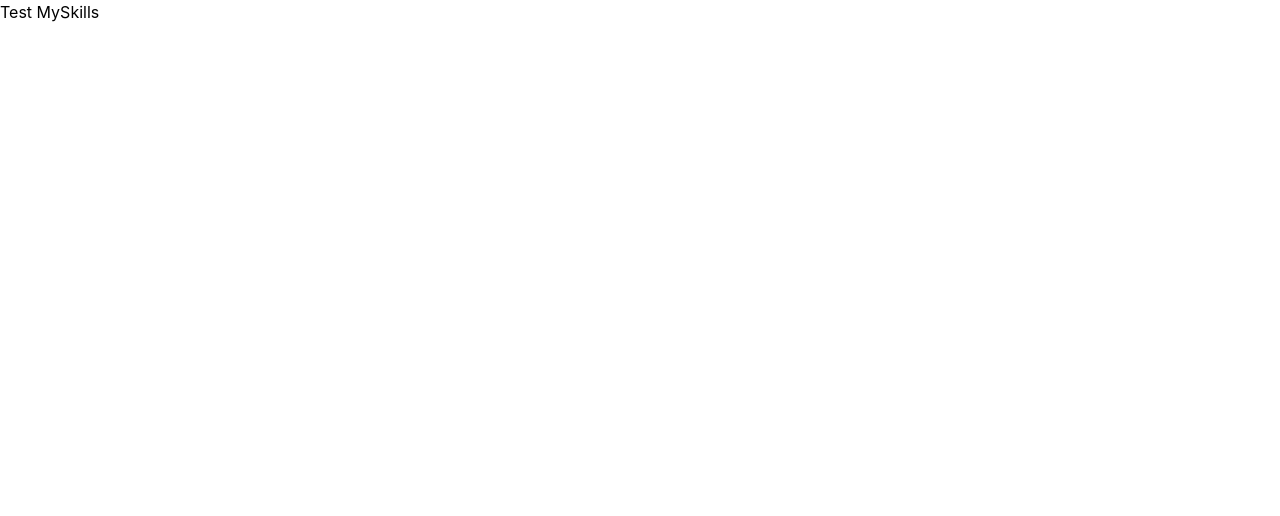
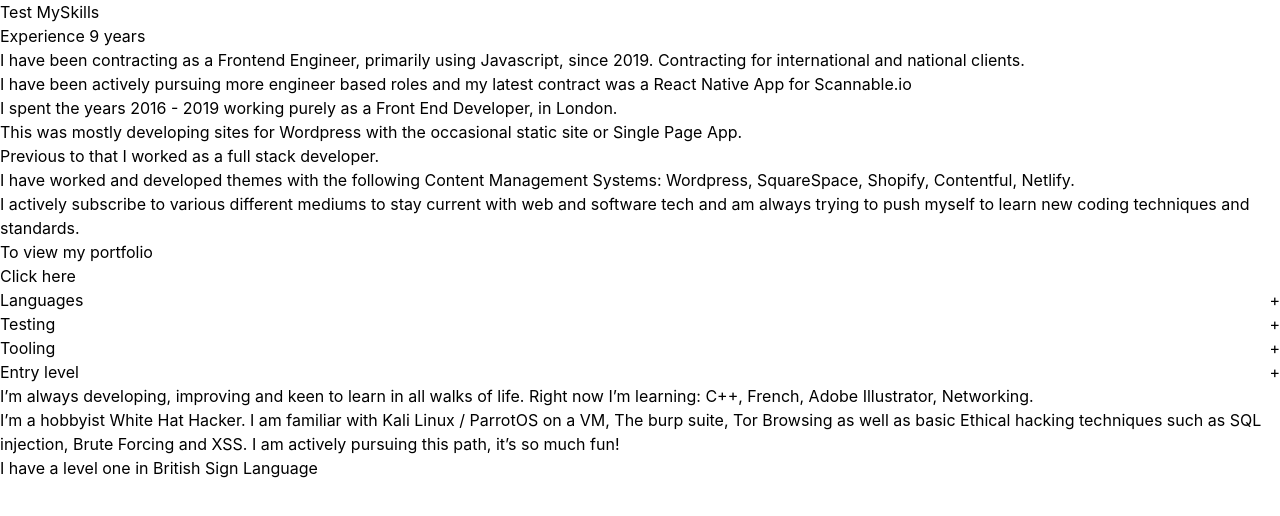
Before and after one commit to andrew-os/andrewbe-new, a Next.js app in the folder andrewbe-me/: page /myskills in a window 1280 px wide. Shown: the top 516 px of the page. Built offline with nearby package versions, Linux system fonts and the light colour scheme.

Commit message:
accordion working and content on skills page

```diff
--- /dev/null
+++ b/andrewbe-me/components/Accordion.tsx
@@ -0,0 +1,26 @@
+import React, { useState } from 'react';
+
+interface AccordionProps{
+    title: string;
+    content: string[];
+}
+
+const Accordion = ({ title, content }: AccordionProps) => {
+  const [isActive, setIsActive] = useState(false);
+
+  return (
+    <div className="accordion-item flex flex-col">
+      <div className="accordion-title flex flex-row justify-between" onClick={() => setIsActive(!isActive)}>
+        <div>{title}</div>
+        <div>{isActive ? '-' : '+'}</div>
+      </div>
+      {isActive && <ul className="accordion-content">{
+        content.map((item, i) => (
+            <li key={i}>{item}</li>
+        ))
+      }</ul>}
+    </div>
+  );
+};
+
+export default Accordion;
--- /dev/null
+++ b/andrewbe-me/components/ExperienceYears.tsx
@@ -0,0 +1,7 @@
+export default function ExperienceYears(){
+    const now = new Date()
+    const currentYear: number = now.getFullYear();
+        return(
+            <>{currentYear - 2013} years</>
+        )
+}
--- a/andrewbe-me/pages/index.tsx
+++ b/andrewbe-me/pages/index.tsx
@@ -3,12 +3,11 @@
 import Image from 'next/image'
 import Header from '../components/Header'
 import PageHeader from '../components/PageHeader'
+import ExperienceYears from '../components/ExperienceYears'
 import TextBody from '../components/TextBody'
 import Footer from '../components/Footer'
 
 const Home: NextPage = () => {
-  const date = new Date()
-  const yearsOfDeving: number = date.getFullYear() - 2013
   return (
     <div className='min-h-screen flex flex-col'>
       <Head>
@@ -20,7 +19,7 @@
       <main className='flex flex-1 flex-col'>
         <PageHeader pageTitle='Hello :)' />
         <TextBody>My name is Andrew</TextBody>
-        <TextBody>I’m a web developer of {yearsOfDeving} years</TextBody>
+        <TextBody>I’m a web developer of <ExperienceYears /></TextBody>
         <TextBody>I like to code, hack and adventure life away</TextBody>
         <TextBody>Current Location: <b>Kaikoura NZ</b></TextBody>
       </main>
--- a/andrewbe-me/pages/myskills/index.tsx
+++ b/andrewbe-me/pages/myskills/index.tsx
@@ -1,8 +1,42 @@
 import type { NextPage } from 'next'
+import Link from 'next/link'
+import ExperienceYears from '../../components/ExperienceYears';
+import TextBody from '../../components/TextBody';
+import Accordion from '../../components/Accordion';
+import { accordionData } from '../../utils/content';
 
 const MySkills: NextPage = () => {
     return(
-        <h1>Test MySkills</h1>
+        <div>
+            <h1>Test MySkills</h1>
+            <h2>Experience <span><ExperienceYears /></span></h2>
+            <main>
+                <TextBody>I have been contracting as a Frontend Engineer, primarily using Javascript, since 2019. Contracting for international and national clients.</TextBody>
+                <TextBody>I have been actively pursuing more engineer based roles and my latest contract was a React Native App for <a href="https://scannable.io">Scannable.io</a></TextBody>
+                <TextBody>I spent the years 2016 - 2019 working purely as a Front End Developer, in London.</TextBody>
+                <TextBody>This was mostly developing sites for Wordpress with the occasional static site or Single Page App.</TextBody>
+                <TextBody>Previous to that I worked as a full stack developer.</TextBody>
+                <TextBody>I have worked and developed themes with the following Content Management Systems: Wordpress, SquareSpace, Shopify, Contentful, Netlify.</TextBody>
+                <TextBody>I actively subscribe to various different mediums to stay current with web and software tech and am always trying to push myself to learn new coding techniques and standards.</TextBody>
+            </main>
+            <div>
+                <p>To view my portfolio</p>
+                <Link href="/portfolio"><a>Click here</a></Link>
+            </div>
+            <div className="accordion">
+            {accordionData.map(({ title, content}) => (
+            <Accordion title={title} content={content} key={title} />
+            ))}
+        </div>
+        <div>
+            <TextBody>I’m always developing, improving and keen to learn in all walks of life.
+                Right now I’m learning: C++, French, Adobe Illustrator, Networking.</TextBody>
+            <TextBody>
+                    I’m a hobbyist White Hat Hacker. I am familiar with Kali Linux / ParrotOS on a VM, The burp suite, Tor Browsing as well as basic Ethical hacking techniques such as SQL injection, Brute Forcing and XSS. I am actively pursuing this path, it’s so much fun!
+            </TextBody>
+            <TextBody>I have a level one in British Sign Language</TextBody>
+        </div>
+      </div>
     )
 }
 
--- /dev/null
+++ b/andrewbe-me/utils/content.ts
@@ -0,0 +1,51 @@
+export const accordionData = [
+    {
+      title: 'Languages',
+      content: [`HTML5`,
+     ` CSS(Sass, inline, In JS)`,
+      `Tailwind, Bootstrap`,
+      `BEM`,
+      `Javascript`,
+      `Typescript`,
+     ` JS libraries:`,
+     ` React (class and functional)`,
+      `Vue`,
+      `Svelte`,
+      `jQuery`,
+      `React Native`,
+      `Graphql`,
+     ` Apollo`,
+      `SSR(NextJS, Gatsby, Nuxt)`,
+      `PHP(mostly with the Twig/Timber framework)`
+    ]
+    },
+    {
+      title: 'Testing',
+      content: [`Jest both Native and Web`]
+    },
+    {
+      title: 'Tooling',
+      content: [`Git`,
+     ` Cli`,
+      `Webpack`,
+      `Babel`,
+      `Gulp`,
+      `BitBucket`,
+      `Figma`,
+     ` Sketch`,
+      `Photoshop`,
+     ` Zeplin`,
+      `Jira`,
+      `MacOS`,
+      `Linux`,
+      `NX MonoRepo`,
+      ]
+    },
+    {
+        title: 'Entry level',
+        content: [
+        `Python`,
+        `c++`
+        ]
+    }
+  ];
```
